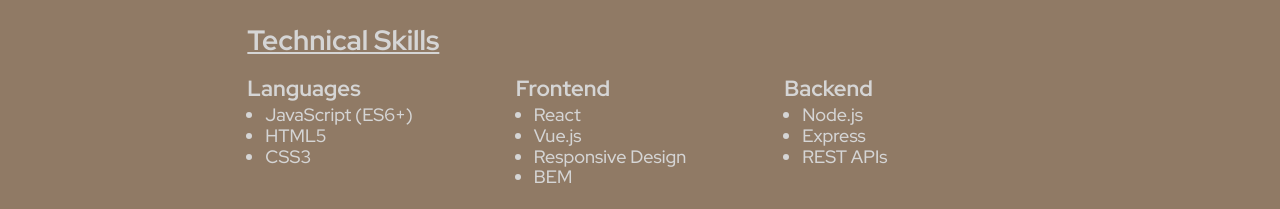
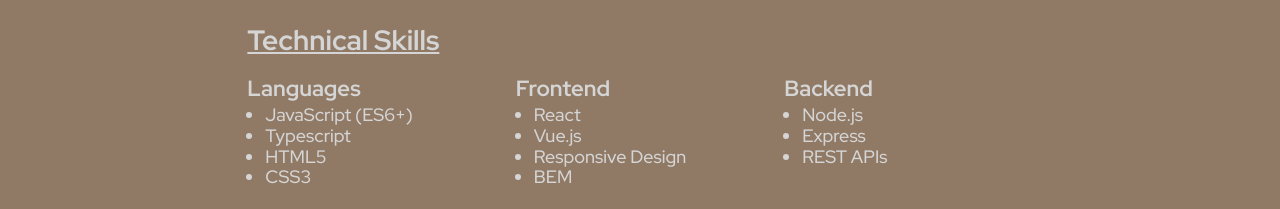
Before and after one commit to jessmsang/jess-sang_portfolio, a React (Vite) app: page / in a window 1280 px wide. Shown: the part 920-1129 px from the top of the page. Built offline with nearby package versions, Linux system fonts and the light colour scheme.

Commit message:
add typescript to skills

```diff
--- a/src/components/Skills/Skills.jsx
+++ b/src/components/Skills/Skills.jsx
@@ -22,6 +22,7 @@
             <h3 className="skills__subtitle">Languages</h3>
             <ul className="skills__list">
               <li>JavaScript (ES6+)</li>
+              <li>Typescript</li>
               <li>HTML5</li>
               <li>CSS3</li>
             </ul>
@@ -85,6 +86,13 @@
               className="skills__icon-image"
               src="https://cdn.jsdelivr.net/gh/devicons/devicon@latest/icons/javascript/javascript-original.svg"
               alt="JavaScript"
+            />
+          </li>
+          <li className="skills__icon">
+            <img
+              className="skills__icon-image"
+              src="https://cdn.jsdelivr.net/gh/devicons/devicon@latest/icons/typescript/typescript-original.svg"
+              alt="TypeScript"
             />
           </li>
           <li className="skills__icon">
```
